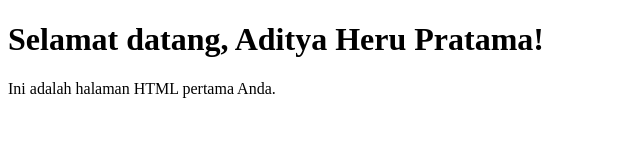
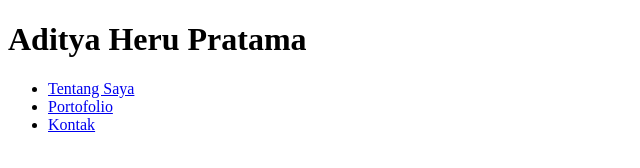
Before and after one commit to heru089/heru089.github.io, a plain HTML site: page index.html in a window 1280 px wide. Shown: the whole page, without its empty margins (0-640 px from the left). Drawn offline with Linux system fonts and the light colour scheme.

Commit message:
Update index.html

```diff
--- a/index.html
+++ b/index.html
@@ -1,10 +1,30 @@
 <!DOCTYPE html>
 <html>
 <head>
-    <title>Halaman Saya</title>
+    <title>Aditya Heru Pratama - Portofolio</title>
 </head>
 <body>
-    <h1>Selamat datang, Aditya Heru Pratama!</h1>
-    <p>Ini adalah halaman HTML pertama Anda.</p>
+    <header>
+        <h1>Aditya Heru Pratama</h1>
+        <nav>
+            <ul>
+                <li><a href="#about">Tentang Saya</a></li>
+                <li><a href="#portfolio">Portofolio</a></li>
+                <li><a href="#contact">Kontak</a></li>
+            </ul>
+        </nav>
+    </header>
+
+    <section id="about">
+        <!-- Informasi tentang Anda -->
+    </section>
+
+    <section id="portfolio">
+        <!-- Portofolio Anda -->
+    </section>
+
+    <section id="contact">
+        <!-- Informasi kontak Anda -->
+    </section>
 </body>
 </html>
```
